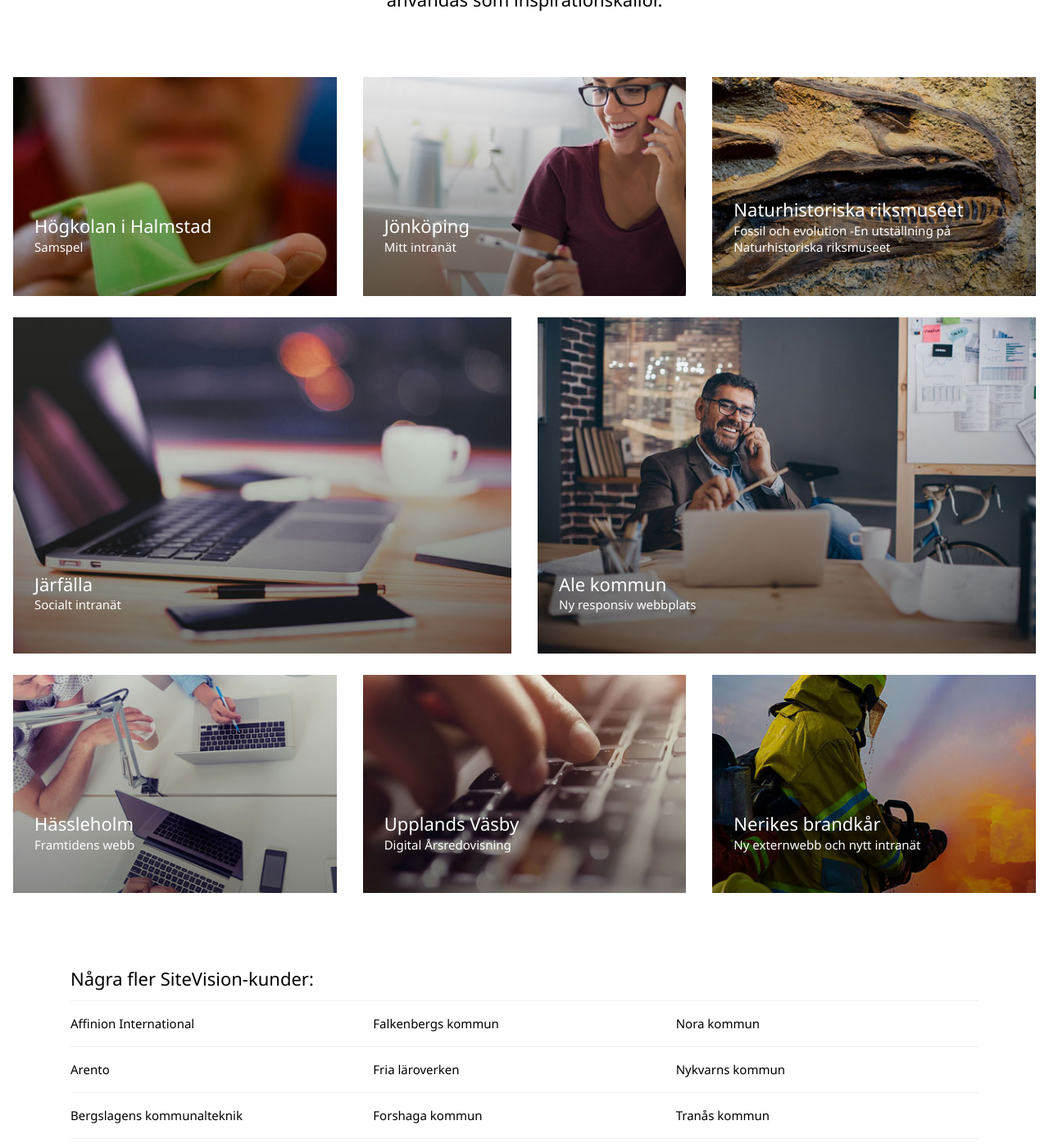
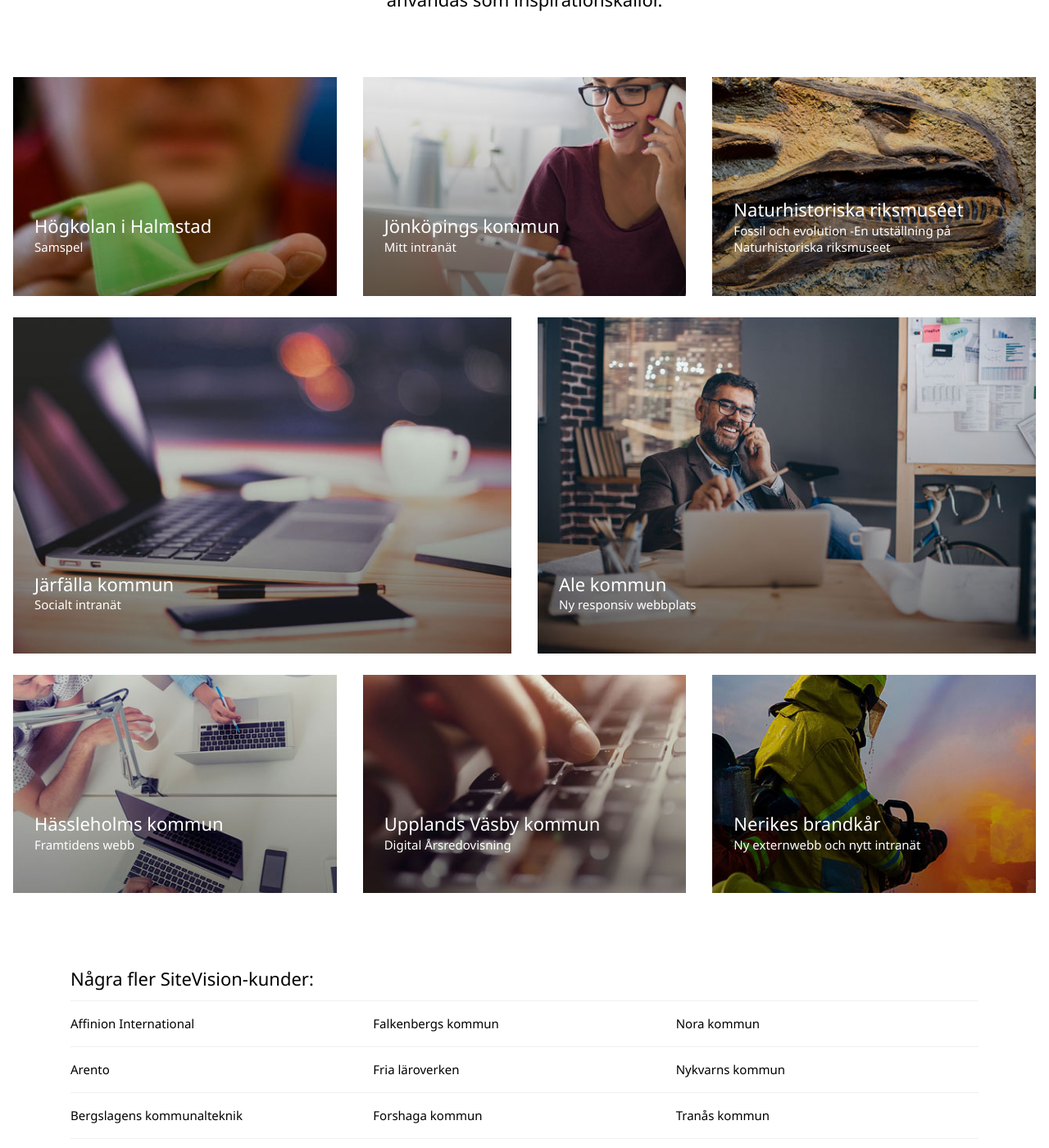
Before and after one commit to BouvetStockholmAB/sv, a Jekyll site: the page built from index.md, in a window 1280 px wide and 1400 px high, scrolled down 1284 px. Shown: the whole window at 82% size. Built offline with Jekyll 4.4.1, drawn with Linux system fonts in a browser that asks for light colours; some web fonts are replaced.

Commit message:
Lagt till "kommun" i heading på alla kommuner

```diff
--- a/_data/blocks.json
+++ b/_data/blocks.json
@@ -15,10 +15,10 @@
         "screen": true
     },
     "jonkoping": {
-        "heading": "Jönköping",
+        "heading": "Jönköpings kommun",
         "text": "Mitt intranät",
         "article": {
-            "heading": "Jönköping",
+            "heading": "Jönköpings kommun",
             "preamble": "<p>Jönköpings kommun satte tre mål för intranätet, det ska skapa förutsättningar och vilja till delaktighet samt underlätta samarbete. Det ska öka engagemanget för verksamhetens utveckling och skapa förståelse för helheten. Det viktigaste målet är att det ska vara ett stöd i det vardagliga arbetet.</p>",
             "html": "<p> Vi har jobbat hårt med att bygga funktionaliteten utifrån användarens perspektiv. Intranätet är så klart responsivt och de verktyg som användaren väljer följer alltid med var hen än befinner sig på intranätet. Dessutom har vi tagit fram en sökfunktion och anpassade vyer där medarbetarens egna förvaltning står i centrum. Intranätet ska främja samarbete mellan medarbetare inom Järfälla kommun oavsett organisationstillhörighet.</p>",
             "links": [
@@ -43,10 +43,10 @@
         "screen": true
     },
     "jarfalla": {
-        "heading": "Järfälla",
+        "heading": "Järfälla kommun",
         "text": "Socialt intranät",
         "article": {
-            "heading": "Järfälla",
+            "heading": "Järfälla kommun",
             "preamble": "<p>Intranätet ska främja samarbete mellan medarbetare inom Järfälla kommun oavsett organisationstillhörighet.</p>",
             "html": "<p>Målgruppen är för det nya intranätet är alla anställda i kommunen. En utav de viktigare kraven var att sidorna skulle ha responsiv web design. Att söket ska fungera och kunna utvecklas utifrån behov. Social collaboration modulen eller ”Grupper” som vi kallar det i Järfälla kommun var även det mycket viktigt och profilsidorna där man kan hitta medarbetare mycket smidigt. Innehållsmässigt har antalet sidor gått från ca 6000 sidor till ca 250 sidor.</p>",
             "links": [
@@ -71,10 +71,10 @@
         "screen": true
     },
     "hassleholm": {
-        "heading": "Hässleholm",
+        "heading": "Hässleholms kommun",
         "text": "Framtidens webb",
         "article": {
-            "heading": "Hässleholm",
+            "heading": "Hässleholms kommun",
             "preamble": "<p>Målsättningen med den nya webbplatsen är att göra det möjligt för besökarna att hitta rätt information och utföra sina ärenden på de tider som passar dem. Den nya webben ska även underlätta kontakten med kommunen samt öka möjligheterna till att tycka till och påverka kommunens arbete.</p>",
             "html": "<p>Webbplatsen är responsiv och fungerar lika bra på desktop som i mobila enheter. Webben är tillgänglighetsanpassad med fokus på att så många som möjligt ska kunna ta del av informationen och tjänsterna på hassleholm.se.</p>",
             "links": [
@@ -85,10 +85,10 @@
         "screen": true
     },
     "upplandsvasby": {
-        "heading": "Upplands Väsby",
+        "heading": "Upplands Väsby kommun",
         "text": "Digital Årsredovisning",
         "article": {
-            "heading": "Upplands Väsby",
+            "heading": "Upplands Väsby kommun",
             "preamble": "<p>Med en digital version av Årsredovisningen ville man på ett mer effektivit sätt visa för medborgarna det arbete som genomförts i kommunen under det gångna året. Vad som varit bra och vad som varit mindre bra samt lyfta fram goda exempel. Ytterligare målsättning var att minska mängden trycksaker och öka sin digitala närvaro.</p>",
             "html": "<p> Lösnignen är skapad i SiteVision och är responsiv i alla kanaler. Utöver bläddringsfunktionalitet finns även en kommentarsfunktion. Här har man valt att använda sig av Disqus pga möjligheten till moderering av inlägg.</p>",
             "links": [
```
